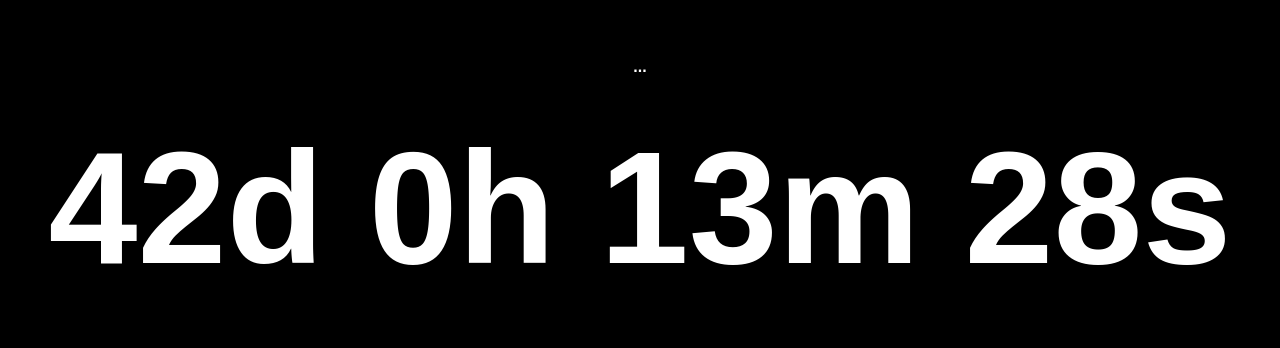
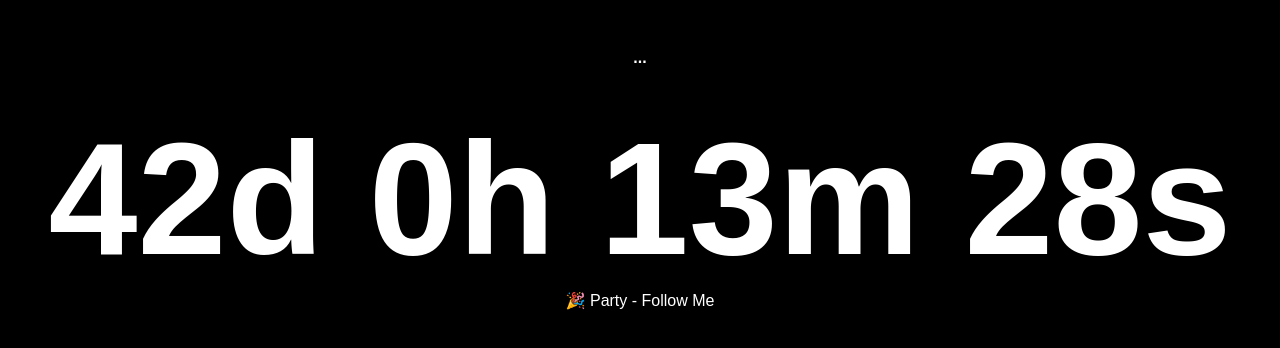
Before and after one commit to ernestomsilva/contagem, a plain HTML site: page index.html in a window 1280 px wide. Shown: the part 226-574 px from the top of the page. Drawn offline with Linux system fonts and the light colour scheme.

Commit message:
Uncomment party link in index.html

```diff
--- a/index.html
+++ b/index.html
@@ -40,7 +40,7 @@
 <body>
   <h1>...</h1>
   <div id="countdown">Carregando...</div>
-  <!--<!<a href="pos_party.html">🎉 Party - Follow Me</a>-->
+  <!<a href="pos_party.html">🎉 Party - Follow Me</a>
 
   <script>
     const targetDate = new Date("2025-12-16T00:00:00").getTime();
```
